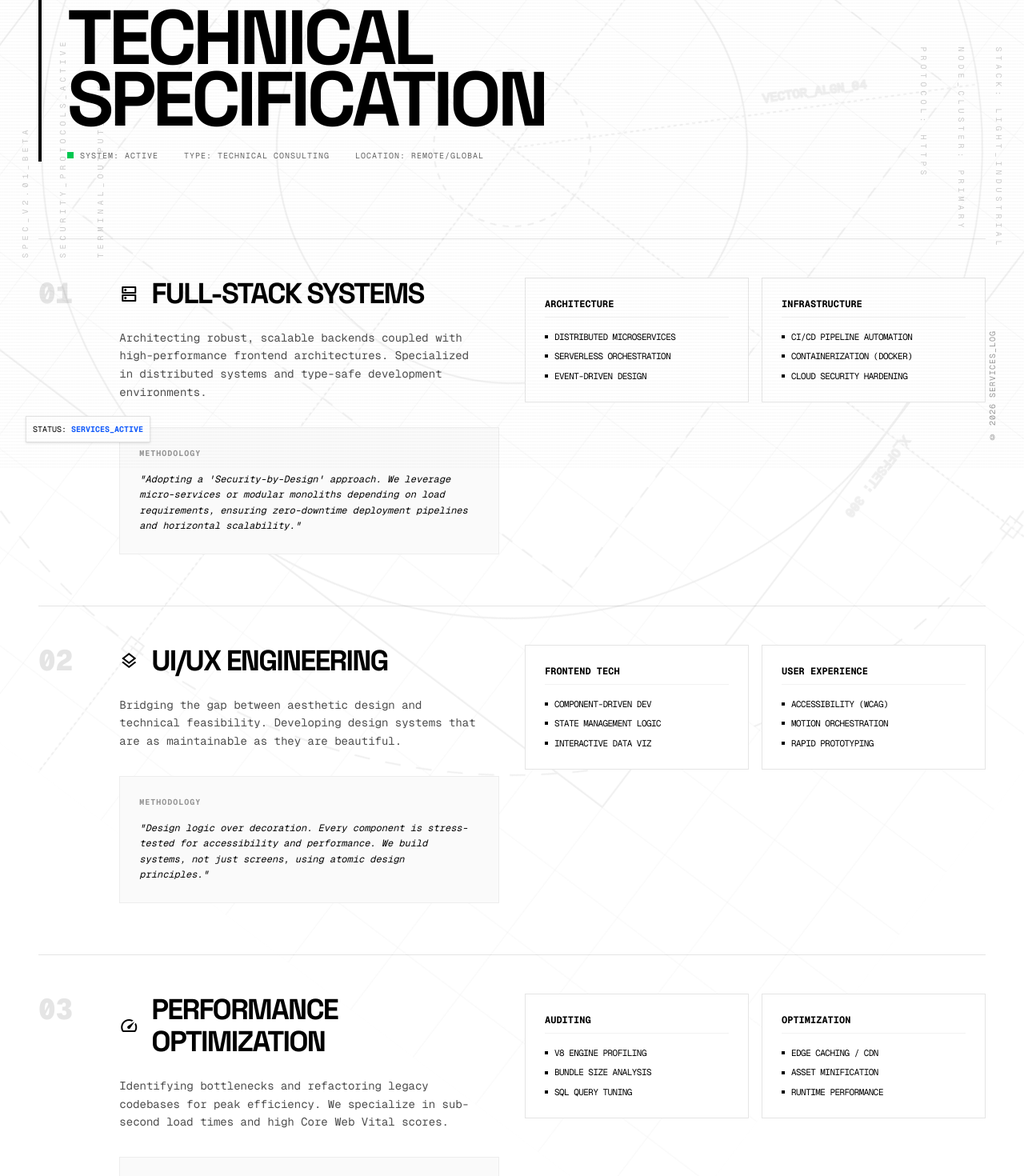
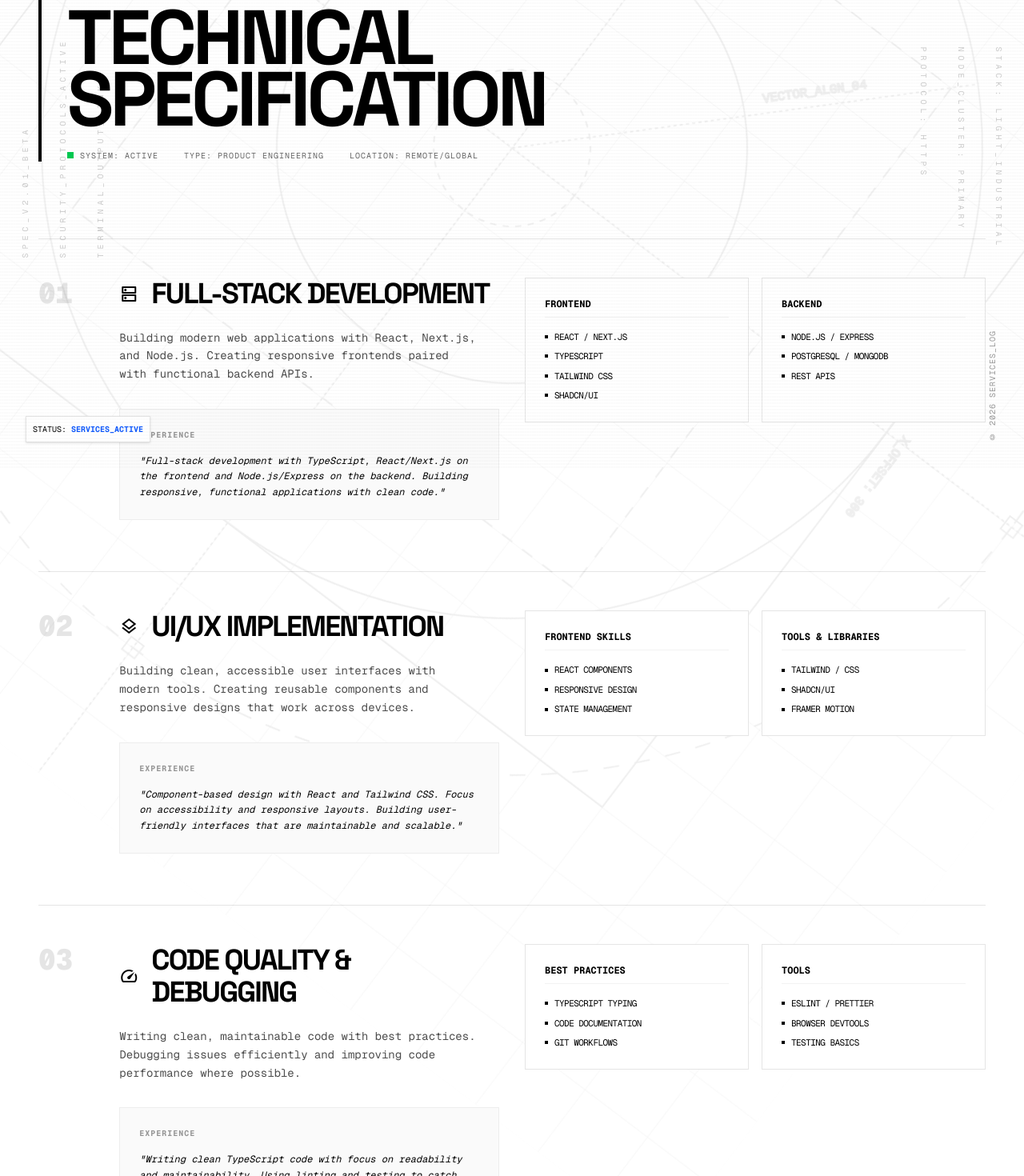
Before and after one commit to zekhoi/v4.zekhoi.dev, a Next.js app: page /services in a window 1280 px wide. Shown: the part 215-1685 px from the top of the page at 80% size. Built offline with nearby package versions, Linux system fonts and the light colour scheme.

Commit message:
ref: adjust profesional

```diff
--- a/src/app/services/page.tsx
+++ b/src/app/services/page.tsx
@@ -54,7 +54,7 @@ export default function ServicesPage() {
               <span className="flex items-center gap-2">
                 <span className="w-2 h-2 bg-green-500"></span> System: Active
               </span>
-              <span>Type: Technical Consulting</span>
+              <span>Type: Product Engineering</span>
               <span>Location: Remote/Global</span>
             </div>
           </div>
@@ -75,23 +75,22 @@ export default function ServicesPage() {
                     dns
                   </span>
                   <h2 className="font-display font-bold text-4xl uppercase tracking-tighter">
-                    Full-stack Systems
+                    Full-Stack Development
                   </h2>
                 </div>
                 <p className="text-sm leading-relaxed text-black/70 mb-8 max-w-md font-mono">
-                  Architecting robust, scalable backends coupled with
-                  high-performance frontend architectures. Specialized in
-                  distributed systems and type-safe development environments.
+                  Building modern web applications with React, Next.js, and
+                  Node.js. Creating responsive frontends paired with functional
+                  backend APIs.
                 </p>
                 <div className="p-6 bg-zinc-50 border border-black/5">
                   <h3 className="text-[10px] font-bold uppercase tracking-widest mb-4 opacity-40 font-mono">
-                    Methodology
+                    Experience
                   </h3>
                   <p className="text-xs leading-relaxed italic font-mono">
-                    &quot;Adopting a &apos;Security-by-Design&apos; approach. We
-                    leverage micro-services or modular monoliths depending on
-                    load requirements, ensuring zero-downtime deployment
-                    pipelines and horizontal scalability.&quot;
+                    &quot;Full-stack development with TypeScript, React/Next.js
+                    on the frontend and Node.js/Express on the backend. Building
+                    responsive, functional applications with clean code.&quot;
                   </p>
                 </div>
               </div>
@@ -99,39 +98,39 @@ export default function ServicesPage() {
                 <div className="grid grid-cols-1 sm:grid-cols-2 gap-4 font-mono">
                   <div className="bg-white border border-black/10 p-6 hover:-translate-x-1 hover:-translate-y-1 hover:shadow-[4px_4px_0px_0px_rgba(0,0,0,1)] transition-all duration-100">
                     <h4 className="font-bold text-xs uppercase mb-4 pb-2 border-b border-black/5">
-                      Architecture
+                      Frontend
                     </h4>
                     <ul className="text-[11px] space-y-2 uppercase tracking-tighter">
                       <li className="flex items-center gap-2">
-                        <span className="w-1 h-1 bg-black"></span> Distributed
-                        Microservices
+                        <span className="w-1 h-1 bg-black"></span> React /
+                        Next.js
                       </li>
                       <li className="flex items-center gap-2">
-                        <span className="w-1 h-1 bg-black"></span> Serverless
-                        Orchestration
+                        <span className="w-1 h-1 bg-black"></span> TypeScript
                       </li>
                       <li className="flex items-center gap-2">
-                        <span className="w-1 h-1 bg-black"></span> Event-Driven
-                        Design
+                        <span className="w-1 h-1 bg-black"></span> Tailwind CSS
+                      </li>
+                      <li className="flex items-center gap-2">
+                        <span className="w-1 h-1 bg-black"></span> Shadcn/ui
                       </li>
                     </ul>
                   </div>
                   <div className="bg-white border border-black/10 p-6 hover:-translate-x-1 hover:-translate-y-1 hover:shadow-[4px_4px_0px_0px_rgba(0,0,0,1)] transition-all duration-100">
                     <h4 className="font-bold text-xs uppercase mb-4 pb-2 border-b border-black/5">
-                      Infrastructure
+                      Backend
                     </h4>
                     <ul className="text-[11px] space-y-2 uppercase tracking-tighter">
                       <li className="flex items-center gap-2">
-                        <span className="w-1 h-1 bg-black"></span> CI/CD
-                        Pipeline Automation
+                        <span className="w-1 h-1 bg-black"></span> Node.js /
+                        Express
                       </li>
                       <li className="flex items-center gap-2">
-                        <span className="w-1 h-1 bg-black"></span>{' '}
-                        Containerization (Docker)
+                        <span className="w-1 h-1 bg-black"></span> PostgreSQL /
+                        MongoDB
                       </li>
                       <li className="flex items-center gap-2">
-                        <span className="w-1 h-1 bg-black"></span> Cloud
-                        Security Hardening
+                        <span className="w-1 h-1 bg-black"></span> REST APIs
                       </li>
                     </ul>
                   </div>
@@ -152,23 +151,23 @@ export default function ServicesPage() {
                     layers
                   </span>
                   <h2 className="font-display font-bold text-4xl uppercase tracking-tighter">
-                    UI/UX Engineering
+                    UI/UX Implementation
                   </h2>
                 </div>
                 <p className="text-sm leading-relaxed text-black/70 mb-8 max-w-md font-mono">
-                  Bridging the gap between aesthetic design and technical
-                  feasibility. Developing design systems that are as
-                  maintainable as they are beautiful.
+                  Building clean, accessible user interfaces with modern tools.
+                  Creating reusable components and responsive designs that work
+                  across devices.
                 </p>
                 <div className="p-6 bg-zinc-50 border border-black/5">
                   <h3 className="text-[10px] font-bold uppercase tracking-widest mb-4 opacity-40 font-mono">
-                    Methodology
+                    Experience
                   </h3>
                   <p className="text-xs leading-relaxed italic font-mono">
-                    &quot;Design logic over decoration. Every component is
-                    stress-tested for accessibility and performance. We build
-                    systems, not just screens, using atomic design
-                    principles.&quot;
+                    &quot;Component-based design with React and Tailwind CSS.
+                    Focus on accessibility and responsive layouts. Building
+                    user-friendly interfaces that are maintainable and
+                    scalable.&quot;
                   </p>
                 </div>
               </div>
@@ -176,39 +175,37 @@ export default function ServicesPage() {
                 <div className="grid grid-cols-1 sm:grid-cols-2 gap-4 font-mono">
                   <div className="bg-white border border-black/10 p-6 hover:-translate-x-1 hover:-translate-y-1 hover:shadow-[4px_4px_0px_0px_rgba(0,0,0,1)] transition-all duration-100">
                     <h4 className="font-bold text-xs uppercase mb-4 pb-2 border-b border-black/5">
-                      Frontend Tech
+                      Frontend Skills
                     </h4>
                     <ul className="text-[11px] space-y-2 uppercase tracking-tighter">
                       <li className="flex items-center gap-2">
-                        <span className="w-1 h-1 bg-black"></span>{' '}
-                        Component-Driven Dev
+                        <span className="w-1 h-1 bg-black"></span> React
+                        Components
+                      </li>
+                      <li className="flex items-center gap-2">
+                        <span className="w-1 h-1 bg-black"></span> Responsive
+                        Design
                       </li>
                       <li className="flex items-center gap-2">
                         <span className="w-1 h-1 bg-black"></span> State
-                        Management Logic
-                      </li>
-                      <li className="flex items-center gap-2">
-                        <span className="w-1 h-1 bg-black"></span> Interactive
-                        Data Viz
+                        Management
                       </li>
                     </ul>
                   </div>
                   <div className="bg-white border border-black/10 p-6 hover:-translate-x-1 hover:-translate-y-1 hover:shadow-[4px_4px_0px_0px_rgba(0,0,0,1)] transition-all duration-100">
                     <h4 className="font-bold text-xs uppercase mb-4 pb-2 border-b border-black/5">
-                      User Experience
+                      Tools & Libraries
                     </h4>
                     <ul className="text-[11px] space-y-2 uppercase tracking-tighter">
                       <li className="flex items-center gap-2">
-                        <span className="w-1 h-1 bg-black"></span> Accessibility
-                        (WCAG)
+                        <span className="w-1 h-1 bg-black"></span> Tailwind /
+                        CSS
                       </li>
                       <li className="flex items-center gap-2">
-                        <span className="w-1 h-1 bg-black"></span> Motion
-                        Orchestration
+                        <span className="w-1 h-1 bg-black"></span> Shadcn/ui
                       </li>
                       <li className="flex items-center gap-2">
-                        <span className="w-1 h-1 bg-black"></span> Rapid
-                        Prototyping
+                        <span className="w-1 h-1 bg-black"></span> Framer Motion
                       </li>
                     </ul>
                   </div>
@@ -229,22 +226,23 @@ export default function ServicesPage() {
                     speed
                   </span>
                   <h2 className="font-display font-bold text-4xl uppercase tracking-tighter">
-                    Performance Optimization
+                    Code Quality & Debugging
                   </h2>
                 </div>
                 <p className="text-sm leading-relaxed text-black/70 mb-8 max-w-md font-mono">
-                  Identifying bottlenecks and refactoring legacy codebases for
-                  peak efficiency. We specialize in sub-second load times and
-                  high Core Web Vital scores.
+                  Writing clean, maintainable code with best practices.
+                  Debugging issues efficiently and improving code performance
+                  where possible.
                 </p>
                 <div className="p-6 bg-zinc-50 border border-black/5">
                   <h3 className="text-[10px] font-bold uppercase tracking-widest mb-4 opacity-40 font-mono">
-                    Methodology
+                    Experience
                   </h3>
                   <p className="text-xs leading-relaxed italic font-mono">
-                    &quot;Data-driven auditing. We use profiling tools to
-                    isolate memory leaks and render-blocking resources, applying
-                    aggressive caching and payload reduction strategies.&quot;
+                    &quot;Writing clean TypeScript code with focus on
+                    readability and maintainability. Using linting and testing
+                    to catch issues early. Continuous learning and code
+                    improvement.&quot;
                   </p>
                 </div>
               </div>
@@ -252,39 +250,38 @@ export default function ServicesPage() {
                 <div className="grid grid-cols-1 sm:grid-cols-2 gap-4 font-mono">
                   <div className="bg-white border border-black/10 p-6 hover:-translate-x-1 hover:-translate-y-1 hover:shadow-[4px_4px_0px_0px_rgba(0,0,0,1)] transition-all duration-100">
                     <h4 className="font-bold text-xs uppercase mb-4 pb-2 border-b border-black/5">
-                      Auditing
+                      Best Practices
                     </h4>
                     <ul className="text-[11px] space-y-2 uppercase tracking-tighter">
                       <li className="flex items-center gap-2">
-                        <span className="w-1 h-1 bg-black"></span> V8 Engine
-                        Profiling
+                        <span className="w-1 h-1 bg-black"></span> TypeScript
+                        Typing
                       </li>
                       <li className="flex items-center gap-2">
-                        <span className="w-1 h-1 bg-black"></span> Bundle Size
-                        Analysis
+                        <span className="w-1 h-1 bg-black"></span> Code
+                        Documentation
                       </li>
                       <li className="flex items-center gap-2">
-                        <span className="w-1 h-1 bg-black"></span> SQL Query
-                        Tuning
+                        <span className="w-1 h-1 bg-black"></span> Git Workflows
                       </li>
                     </ul>
                   </div>
                   <div className="bg-white border border-black/10 p-6 hover:-translate-x-1 hover:-translate-y-1 hover:shadow-[4px_4px_0px_0px_rgba(0,0,0,1)] transition-all duration-100">
                     <h4 className="font-bold text-xs uppercase mb-4 pb-2 border-b border-black/5">
-                      Optimization
+                      Tools
                     </h4>
                     <ul className="text-[11px] space-y-2 uppercase tracking-tighter">
                       <li className="flex items-center gap-2">
-                        <span className="w-1 h-1 bg-black"></span> Edge Caching
-                        / CDN
+                        <span className="w-1 h-1 bg-black"></span> ESLint /
+                        Prettier
                       </li>
                       <li className="flex items-center gap-2">
-                        <span className="w-1 h-1 bg-black"></span> Asset
-                        Minification
+                        <span className="w-1 h-1 bg-black"></span> Browser
+                        DevTools
                       </li>
                       <li className="flex items-center gap-2">
-                        <span className="w-1 h-1 bg-black"></span> Runtime
-                        Performance
+                        <span className="w-1 h-1 bg-black"></span> Testing
+                        Basics
                       </li>
                     </ul>
                   </div>
--- a/src/app/works/page.tsx
+++ b/src/app/works/page.tsx
@@ -183,7 +183,7 @@ export default function WorksPage() {
           <h2 className="text-xs tracking-[0.4em] text-black/40 mb-12 uppercase font-mono">
             Inquiry
           </h2>
-          <p className="font-display text-2xl md:text-5xl leading-none uppercase text-black italic">
+          <p className="font-display text-2xl md:text-5xl leading-tight uppercase text-black italic">
             Seeking projects that push the{' '}
             <span className="bg-black text-white px-3 not-italic">
               boundaries
--- a/src/components/home/Hero.tsx
+++ b/src/components/home/Hero.tsx
@@ -16,7 +16,7 @@ export default function Hero() {
       <div className="text-center relative">
         <div className="absolute -top-12 left-1/2 -translate-x-1/2 w-px h-12 bg-black/10"></div>
         <p className="text-sm tracking-[0.5em] text-black/40 mb-8 uppercase font-mono">
-          Product Engineer & Backend Specialist
+          Product Engineer & Automation Specialist
         </p>
         <h1 className="font-display font-black text-[9vw] leading-[0.85] tracking-tighter uppercase glitch text-black mb-4">
           KHOIRONI
@@ -27,6 +27,7 @@ export default function Hero() {
           {[
             { icon: 'code', label: 'FRONTEND' },
             { icon: 'terminal', label: 'BACKEND' },
+            { icon: 'smart_toy', label: 'AUTOMATION' },
             { icon: 'dns', label: 'DEVOPS' },
             { icon: 'memory', label: 'AI_SYSTEMS' }
           ].map((item) => (
--- a/src/components/home/TechStack.tsx
+++ b/src/components/home/TechStack.tsx
@@ -12,11 +12,11 @@ const stack = [
   },
   {
     category: 'INFRASTRUCTURE',
-    items: ['Docker', 'Kubernetes', 'Ansible', 'Nginx', 'PostgreSQL', 'Git']
+    items: ['Docker', 'Ansible', 'Nginx', 'PostgreSQL', 'Git']
   },
   {
     category: 'SPECIALIZED',
-    items: ['RAG / LLM', 'Browser Automation', 'REST API', 'Microservices']
+    items: ['Automation', 'REST API', 'RAG / LLM']
   }
 ];
 
--- a/src/components/layout/Navbar.tsx
+++ b/src/components/layout/Navbar.tsx
@@ -27,19 +27,19 @@ export default function Navbar() {
             </p>
           </div>
           <div className="pointer-events-auto flex items-center gap-1 uppercase text-xs tracking-[0.2em]">
-            <div className="hidden md:flex items-center gap-0 border border-black/10 bg-white/80 backdrop-blur-md">
+            <div className="hidden md:flex items-center gap-0 border border-black/10 bg-white">
               {navItems.map((item) => (
                 <Link
                   key={item.label}
                   href={item.href}
-                  className="hover:bg-black hover:text-white px-6 py-4 transition-colors border-r border-black/10"
+                  className="hover:bg-black/5 px-6 py-4 transition-colors border-r border-black/10 hover:font-bold flex items-center gap-2"
                 >
                   {item.label}
                 </Link>
               ))}
               <Link
                 href="/contact"
-                className="bg-black text-white px-8 py-4 font-bold hover:bg-[var(--color-brutal-primary)] transition-all"
+                className="bg-black text-white px-6 py-4 font-bold hover:bg-[var(--color-brutal-primary)] transition-all flex items-center gap-2"
               >
                 CONTACT_ME
               </Link>
```
Also changed, not shown: src/app/contact/page.tsx (+16 -0 lines).
